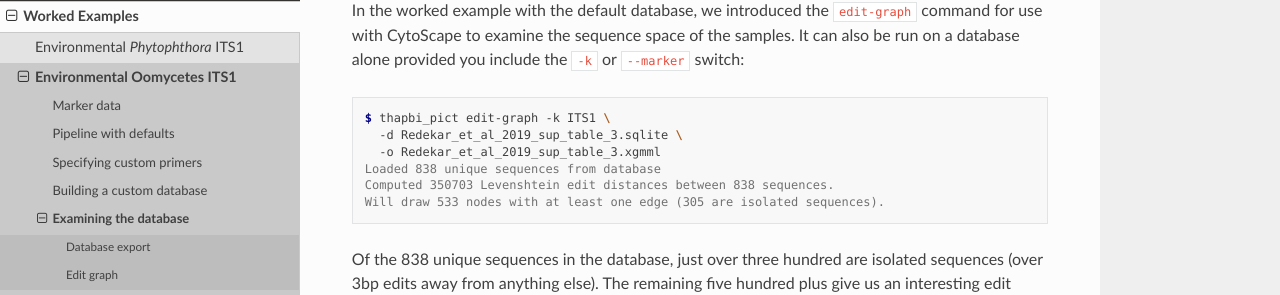
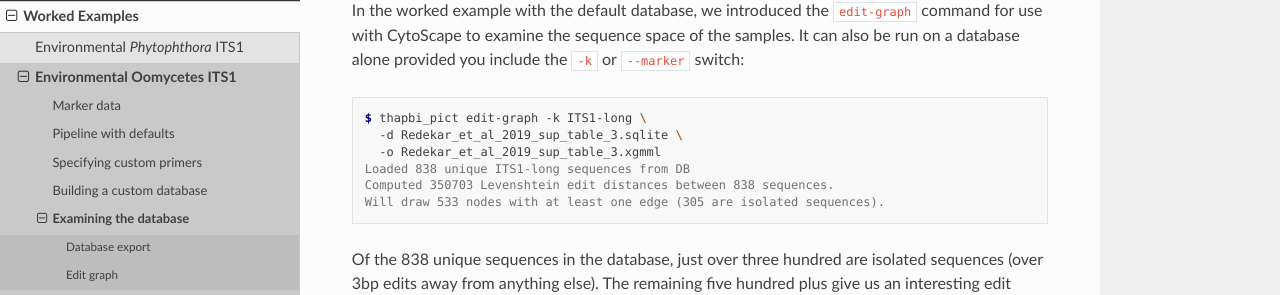
Before and after one commit to peterjc/thapbi-pict, a Sphinx documentation site: the page built from docs/examples/recycled_water/examine_db.rst, in a window 1280 px wide and 900 px high, scrolled down 2292 px. Shown: the part 221-516 px from the top of the window. Built offline with Sphinx 7.4.7 and the Read the Docs theme 2.0.0, drawn with Linux system fonts in a browser that asks for light colours; pages that are not in the unit, such as notebooks, are missing from menus.

Commit message:
Wrong marker name for this db; update output

```diff
--- a/docs/examples/recycled_water/examine_db.rst
+++ b/docs/examples/recycled_water/examine_db.rst
@@ -131,10 +131,10 @@ the samples. It can also be run on a database alone provided you include the
 
 .. code:: console
 
-    $ thapbi_pict edit-graph -k ITS1 \
+    $ thapbi_pict edit-graph -k ITS1-long \
       -d Redekar_et_al_2019_sup_table_3.sqlite \
       -o Redekar_et_al_2019_sup_table_3.xgmml
-    Loaded 838 unique sequences from database
+    Loaded 838 unique ITS1-long sequences from DB
     Computed 350703 Levenshtein edit distances between 838 sequences.
     Will draw 533 nodes with at least one edge (305 are isolated sequences).
 
```
